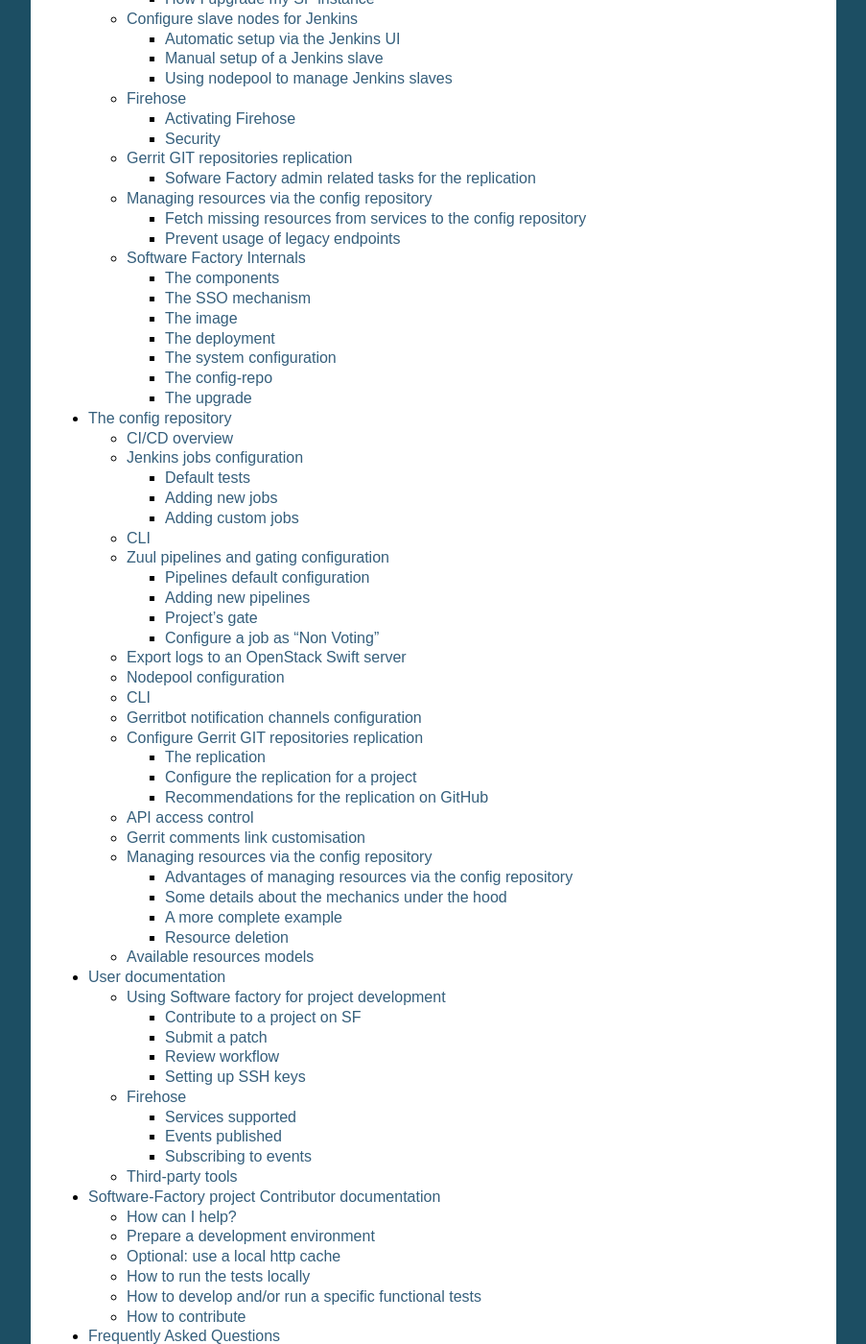
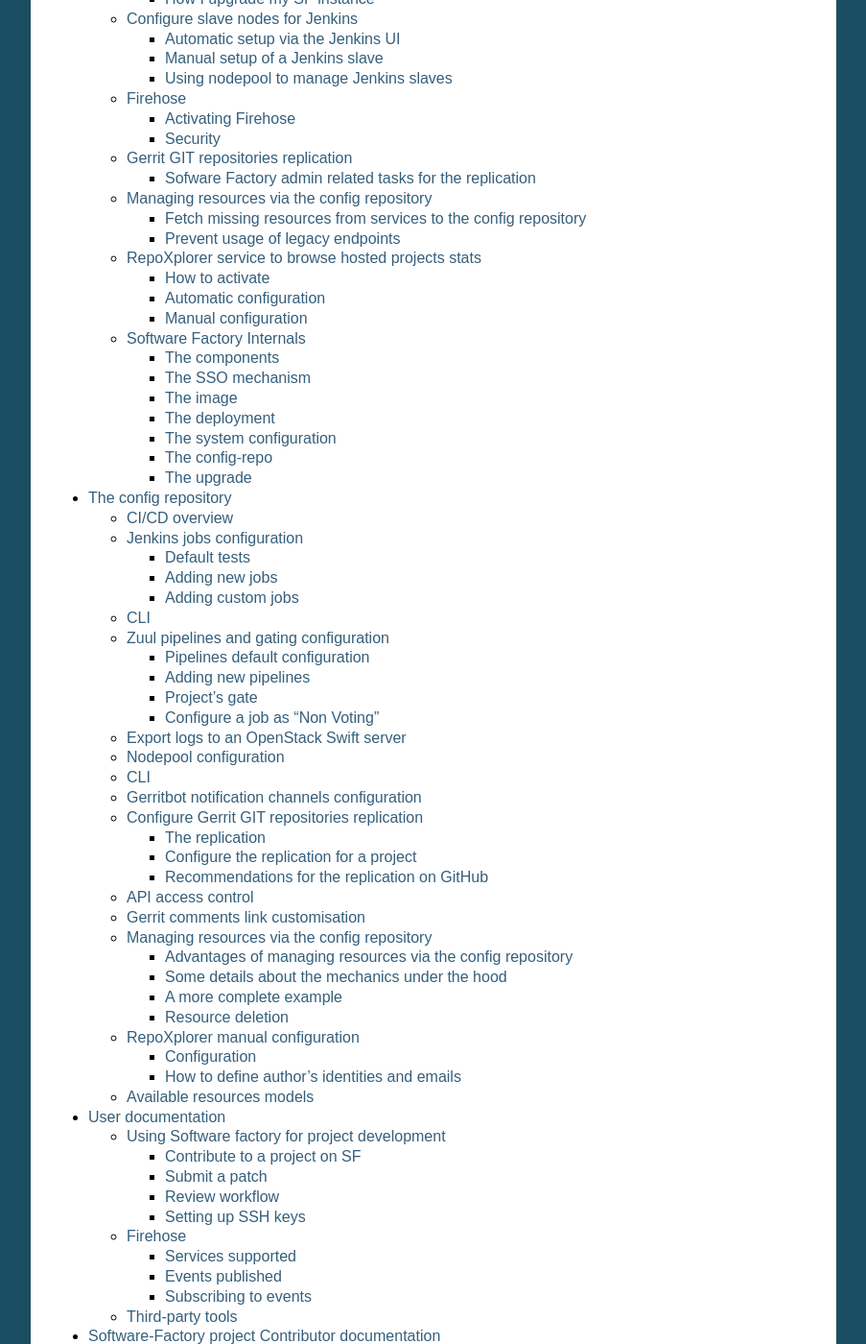
Before and after one commit to softwarefactory-project/sf-docs, a Sphinx documentation site: the page built from docs/index.rst, in a window 1280 px wide and 1400 px high, scrolled down 1018 px. Shown: the whole window at 96% size, without its empty margins (198-1101 px from the left). Built offline with Sphinx 7.4.7, drawn with Linux system fonts in a browser that asks for light colours; the version number could not be read and is left out; some of the changed lines change nothing that is shown.

Commit message:
Add repoxplorer documentation in sf-doc
Change-Id: I6b8df141b4e3365f726ccd4b5d1368e4bd86399e
Story: 76
Task: 330

```diff
--- a/docs/config_repo.rst
+++ b/docs/config_repo.rst
@@ -35,6 +35,7 @@
    access_control_user
    gerritlinks_user
    resources_user
+   repoxplorer_user
 
 Available resources models
 ==========================
--- a/docs/operator.rst
+++ b/docs/operator.rst
@@ -17,4 +17,5 @@
    firehose_operator
    gerrit_replication_operator
    resources_operator
+   repoxplorer
    deepdive
--- /dev/null
+++ b/docs/repoxplorer.rst
@@ -0,0 +1,50 @@
+.. _repoxplorer-operator:
+
+RepoXplorer service to browse hosted projects stats
+===================================================
+
+Software Factory bundles a service called repoXplorer that can be used
+to provide a WEB interface to browse commits stats for hosted projects
+on the platform.
+
+RepoXplorer is an upstream project hosted `here <https://github.com/morucci/repoxplorer>`_.
+
+Documentation can be found `here <https://github.com/morucci/repoxplorer/blob/015c87543a01badf896df66e299a1b48e4aefbf7/README.md>`_.
+
+The version currently integrated is the 0.8.0.
+
+How to activate
+---------------
+
+This component is not deployed by default but can be activated by adding
+the following components in */etc/software-factory/arch.yaml*:
+
+.. code-block:: yaml
+
+ - elasticsearch
+ - repoxplorer
+
+Then running:
+
+.. code-block:: bash
+
+ # sfconfig.py --skip-install
+
+The new component should be accessible via the Software Factory top menu under
+the name repoXplorer.
+
+Automatic configuration
+-----------------------
+
+Each time projects, repositories, groups are defined via the Software Factory's
+resources backend the repoXplorer's config-update task will update the
+repoXplorer default definitions file */etc/repoxplorer/default.yaml*.
+
+In others words each projects displayed on the Software Factory welcome page
+will be indexed and projects' stats will be browsable.
+
+Manual configuration
+--------------------
+
+Manual configuration can be done via the SF config repository. Please have
+a look to :ref:`repoxplorer manual configuration <repoxplorer-manual-configuration>`.
--- /dev/null
+++ b/docs/repoxplorer_user.rst
@@ -0,0 +1,41 @@
+.. _repoxplorer-manual-configuration:
+
+RepoXplorer manual configuration
+================================
+
+Please have a look to :ref:`repoxplorer admin configuration <repoxplorer-operator>` for
+more informations about the service.
+
+Configuration
+-------------
+
+Manual configuration is done via the config repository of Software Factory.
+Each time a change is proposed under the config/repoxplorer tree a config
+validator is run.
+
+Thanks to the config/repository tree you can:
+
+- define author identities
+- define custom group and group's memberships
+- define indexation of projects/repositories not defined into Software Factory
+- overwrite automatic configuration
+
+How to define author's identities and emails
+--------------------------------------------
+
+You can add a .yaml file in *config/repoxplorer/* such as:
+
+.. code-block:: yaml
+
+ identities:
+  0000-0000:
+    name: John Doe
+    default-email: john.doe@server.com
+    emails:
+      john.doe@server.com:
+        groups: {}
+      jdoe@server.com:
+        groups: {}
+
+Please refer to repoXplorer upstream documentation for more details
+about the format `Sanitize author identities <https://github.com/morucci/repoxplorer/blob/015c87543a01badf896df66e299a1b48e4aefbf7/README.md#sanitize-author-identities>`_.
```
Also changed, not shown: 1 other file.
